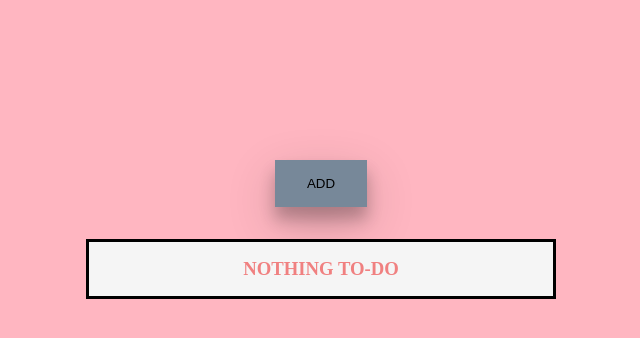
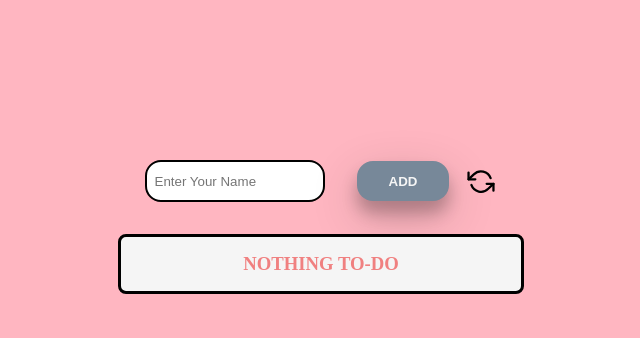
Before and after one commit to gamitej/React, a React (Create React App) app in the folder todo/: page / in a window 1280 px wide. Shown: the top 338 px of the page, without its empty margins (319-959 px from the left). Built offline with nearby package versions, Linux system fonts and the light colour scheme.

Commit message:
todo almost done

```diff
--- a/todo/package.json
+++ b/todo/package.json
@@ -8,6 +8,7 @@
     "@testing-library/user-event": "^12.8.3",
     "react": "^17.0.2",
     "react-dom": "^17.0.2",
+    "react-icons": "^4.2.0",
     "react-scripts": "4.0.3",
     "web-vitals": "^1.1.2"
   },
--- a/todo/src/App.css
+++ b/todo/src/App.css
@@ -19,21 +19,49 @@ body {
   margin-top: 10rem;
   margin-bottom: 8%;
 }
+
+.input-btn{
+  display: flex;
+  flex-direction: row;
+  align-items: center;
+}
+
+.input input{
+  margin-right: 2rem;
+  width: 10rem;
+  height: 2rem;
+  border: .16rem solid black;
+  outline: none;
+  border-radius: 1rem;
+  padding:.2rem .5rem;
+}
+
+.refresh{
+  margin-left: 1rem;
+  height: 1rem;
+  cursor: pointer;
+}
+
+.refresh:hover{
+  color:red;
+}
 .main {
   border: 0.2rem solid black;
   padding: 1rem;
-  width: 27rem;
+  width: 23rem;
   background-color: whitesmoke;
   margin-top: 2rem;
+  border-radius: .5rem;
 }
+
 .box {
   display: flex;
   border: 0.1rem solid black;
-  width: 25rem;
-  max-width: 40rem;
+  width: 20rem;
   padding: 1rem;
   margin-bottom: 0.5rem;
   background-color: lightsalmon;
+  border-radius: 1rem;
 }
 
 .box p {
@@ -42,14 +70,16 @@ body {
 }
 
 .btn button {
+  color: whitesmoke;
+  font-weight: 700;
   border: none;
-  padding: 1rem 2rem;
+  padding: .8rem 2rem;
   background-color: lightslategray;
   cursor: pointer;
   box-shadow: 0 12px 16px 0 rgba(0, 0, 0, 0.24),
     0 17px 50px 0 rgba(0, 0, 0, 0.19);
   outline: none;
-  /* border-radius: 1rem; */
+  border-radius: 1rem;
 }
 
 .btn button:hover{
@@ -72,10 +102,11 @@ body {
 .remove {
   cursor: pointer;
   border: 0.1rem solid black;
-  margin-left: 4rem;
+  margin-left: 18rem;
   text-align: center;
   border-radius: 1rem;
   background-color: whitesmoke;
+  position: fixed;
 }
 .remove:hover {
   background-color: red;
--- a/todo/src/App.js
+++ b/todo/src/App.js
@@ -1,32 +1,58 @@
 import "./App.css";
 import React, { useState } from "react";
+import { FiRefreshCcw } from 'react-icons/fi';
 
 export default function App() {
   const [val, setVal] = useState([]);
   const [i, setI] = useState(1);
+  const [sub, setSub] = useState('');
+
   const Add = () => {
     setI(i + 1);
-    setVal([...val, { id: i, f: i, l: i }]);
+    setVal([...val, { id: i, f: sub}]);
+    setSub('')
   };
 
   const Remove = (index) => {
-
-    //const b = val.splice(index,1)
     const b = val.filter((item) => item.id !== index);
     setVal(b);
   };
 
+  const Upload=(e)=>{
+    e.preventDefault();
+    setSub(e.target.value)
+  }
+
+  const Refresh=()=>{
+    setVal([])
+  }
+
   return (
     <div className="flex">
-      <div className="btn">
-        <button onClick={Add}>ADD</button>
+         <div className='input-btn'>
+        <div className="input">
+          <input
+          value={sub}
+          placeholder="Enter Your Name"
+          onChange={Upload}
+          />
+        </div>
+        <div className="btn">
+          <button onClick={Add}>ADD</button>
+        </div>
+        <FiRefreshCcw className='refresh'
+        onClick={Refresh}
+        style={{
+          width:'2rem',
+          height:'1.7rem',
+          }}/>
       </div>
       <div className="main">
         {val.length !== 0 ? (
           val.map((p) => (
             <div className="box" key={p.id}>
-              <p>First Name : {p.f}</p>
-              <p>Last Name : {p.l}</p>
+              <p> {p.f}</p>
+              {/* <p>Last Name : {p.l}</p> */}
               <div className="remove">
                 <p onClick={() => Remove(p.id)}> X </p>
               </div>
```
Also changed, not shown: 1 other file (tests, documents, lock files or other folders).
